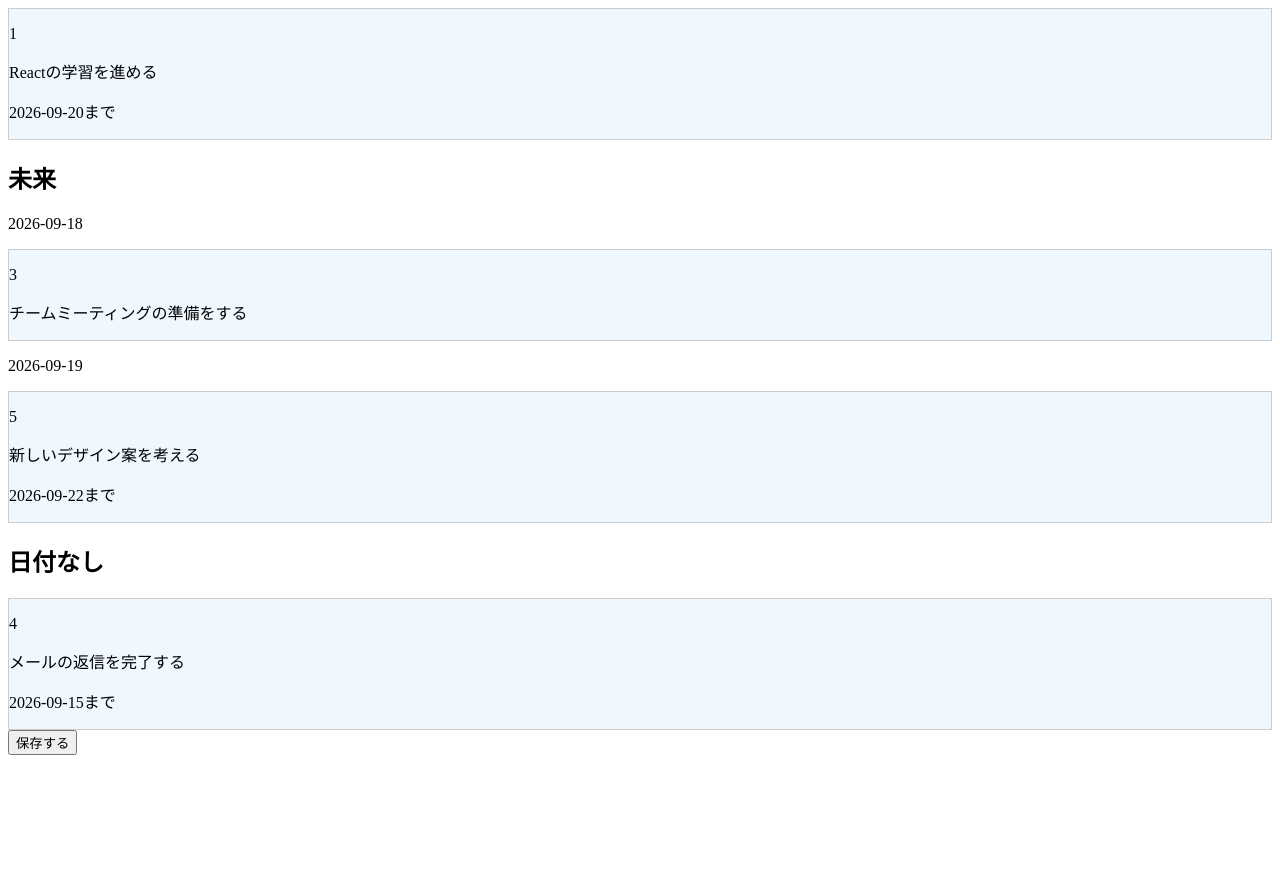
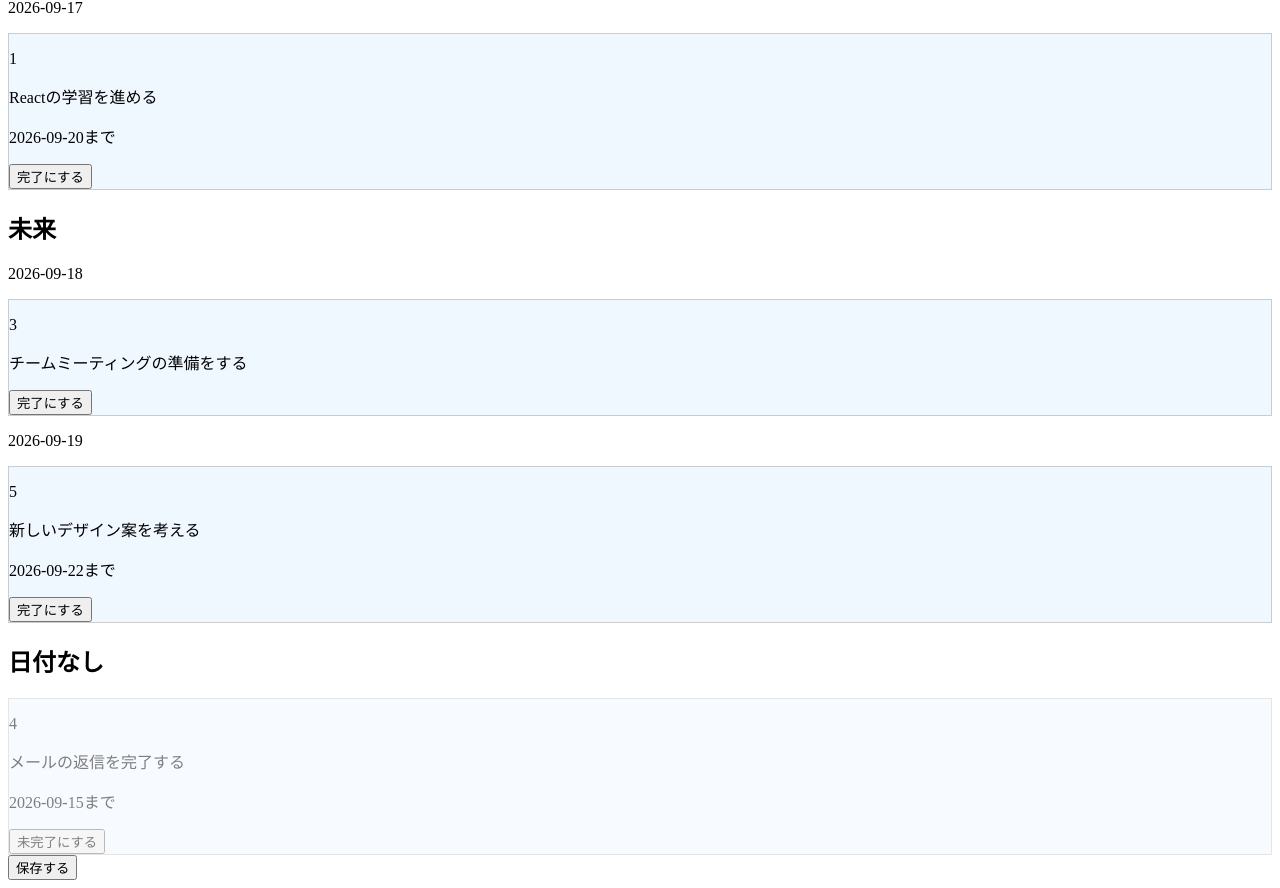
Before and after one commit to konryu-kin/sokuseki, a React (Vite) app: page / in a window 1280 px wide. Shown: the part 440-1328 px from the top of the page. Before the commit the page ends 1203 px from the top, so only its background shows below. Built offline with nearby package versions, Linux system fonts and the light colour scheme.

Commit message:
feat: stateを変更できるように

```diff
--- a/src/App.tsx
+++ b/src/App.tsx
@@ -6,8 +6,24 @@ import { useState } from "react";
 import type { Task } from "./types/task";
 
 function App() {
-  const [tasks] = useState<Task[]>(loadTasks());
-  console.log(tasks)
+  const [tasks, setTasks] = useState<Task[]>(loadTasks());
+
+  const updateTaskState = (id: string, state: "todo" | "done") => {
+    setTasks((prevTasks) =>
+      prevTasks.map((task) =>
+        task.id === id
+          ? {
+              ...task,
+              content: {
+                ...task.content,
+                state,
+              },
+            }
+          : task,
+      ),
+    );
+  };
+
   const groupedTasks = getDisplayGroupedTasks(tasks);
 
   const sections = [
@@ -26,11 +42,20 @@ function App() {
             {items.length === 0 ? (
               <p>なし</p>
             ) : (
-              items.map(({ date, tasks }) => (
+              items.map(({ date, tasks: tasksForDate }) => (
                 <div key={date}>
                   <p>{date}</p>
-                  {tasks.map((task) => (
-                    <TaskItem key={task.id} task={task} />
+                  {tasksForDate.map((task) => (
+                    <TaskItem
+                      key={task.id}
+                      task={task}
+                      onToggle={() =>
+                        updateTaskState(
+                          task.id,
+                          task.content.state === "todo" ? "done" : "todo",
+                        )
+                      }
+                    />
                   ))}
                 </div>
               ))
@@ -46,12 +71,21 @@ function App() {
             <p>なし</p>
           ) : (
             groupedTasks.undated.map((task) => (
-              <TaskItem key={task.id} task={task} />
+              <TaskItem
+                key={task.id}
+                task={task}
+                onToggle={() =>
+                  updateTaskState(
+                    task.id,
+                    task.content.state === "todo" ? "done" : "todo",
+                  )
+                }
+              />
             ))
           )}
         </div>
       </section>
-      <button onClick={()=>(saveTasks(tasks))}>保存する</button>
+      <button onClick={() => saveTasks(tasks)}>保存する</button>
     </main>
   );
 }
--- a/src/components/taskItem.module.css
+++ b/src/components/taskItem.module.css
@@ -2,3 +2,6 @@
     background-color: aliceblue;
     border: solid 1px #ccc;
 }
+.done{
+    opacity: 0.5;
+}
--- a/src/components/taskItem.tsx
+++ b/src/components/taskItem.tsx
@@ -3,15 +3,23 @@ import styles from "./taskItem.module.css";
 
 type Props = {
   task: Task;
+  onToggle: () => void;
 };
 
-export default function TaskItem({ task }: Props) {
-  const { description,dueDate } = task.content;
+export default function TaskItem({ task, onToggle }: Props) {
+  const { description, dueDate, state } = task.content;
+
   return (
-    <div className={styles.itemBoard}>
+    <div className={[
+      styles.itemBoard,
+      state === "done" ? styles.done : ""
+    ].filter(Boolean).join(" ")}>
       <p>{task.id}</p>
       {description && <p>{description}</p>}
       {dueDate && <p>{dueDate}まで</p>}
+      <button type="button" onClick={onToggle}>
+        {state === "todo" ? "完了にする" : "未完了にする"}
+      </button>
     </div>
   );
 }
```
